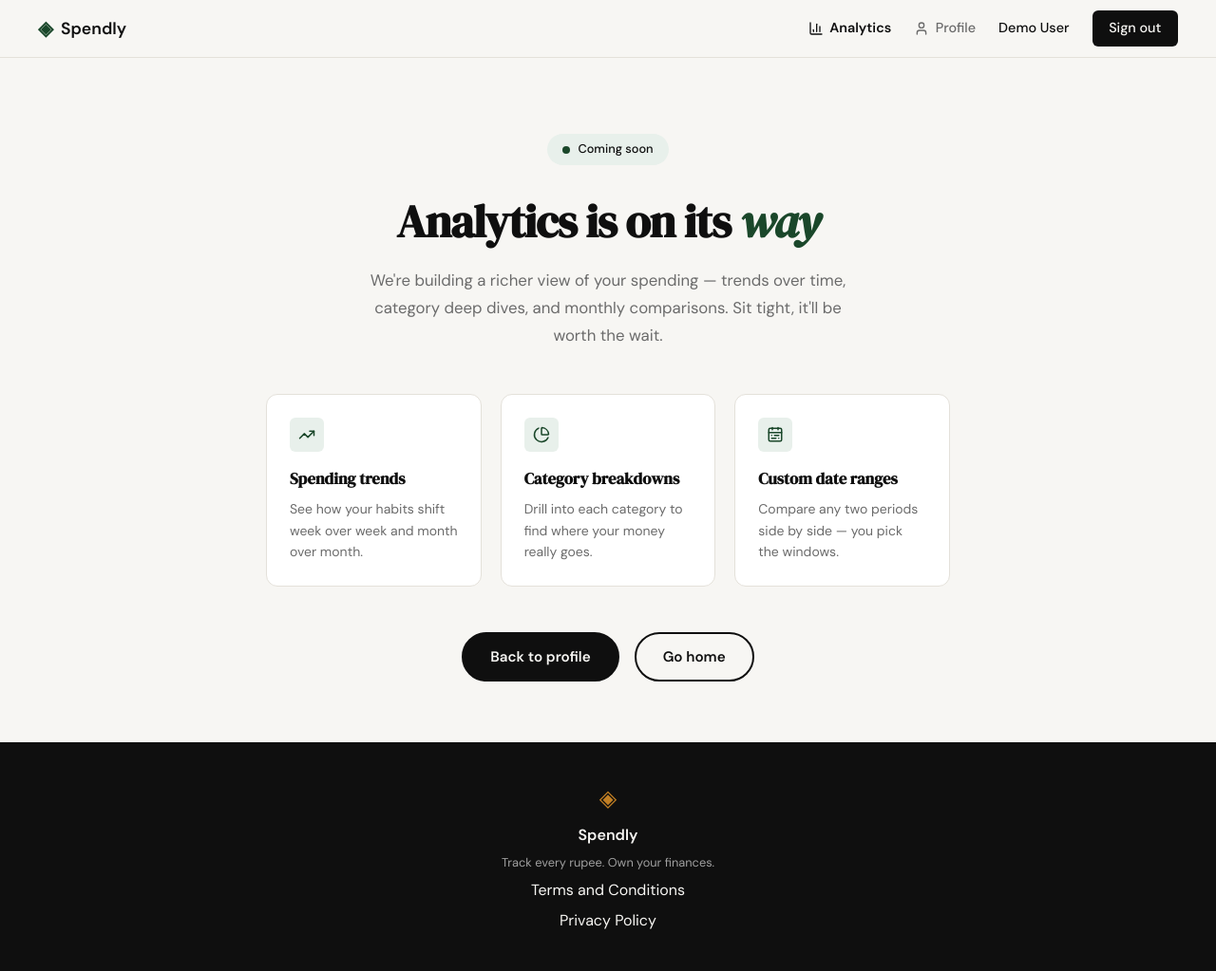
After one commit to pulkit-1110/spendly, a Flask app: page /analytics in a window 1280 px wide. The commit adds this page. Shown: the whole page at 95% size. Run offline with Flask 3, Linux system fonts and the light colour scheme; a user stored in the database is signed in.

Commit message:
add analytics page

```diff
--- a/app.py
+++ b/app.py
@@ -195,6 +195,14 @@ def profile():
     )
 
 
+@app.route("/analytics")
+def analytics():
+    if not session.get("user_id"):
+        flash("Please log in to view analytics.")
+        return redirect(url_for("login"))
+    return render_template("analytics.html")
+
+
 @app.route("/expenses/add")
 def add_expense():
     return "Add expense — coming in Step 7"
--- a/static/css/style.css
+++ b/static/css/style.css
@@ -925,6 +925,13 @@ a { color: inherit; text-decoration: none; }
 .profile-cta svg,
 .profile-cta i[data-lucide] { width: 16px; height: 16px; }
 
+.nav-link-icon { display: inline-flex; align-items: center; gap: 0.4rem; }
+
+.nav-link-icon svg,
+.nav-link-icon i[data-lucide] { width: 16px; height: 16px; }
+
+.nav-links a.is-active { color: var(--ink); font-weight: 600; }
+
 .nav-link-profile { display: inline-flex; align-items: center; gap: 0.4rem; }
 
 .nav-link-profile svg,
@@ -1019,6 +1026,118 @@ a { color: inherit; text-decoration: none; }
     }
 }
 
+/* ------------------------------------------------------------------ */
+/* Coming Soon — Analytics                                             */
+/* ------------------------------------------------------------------ */
+
+.coming-soon {
+    padding: 5rem 2rem 4rem;
+    display: flex;
+    justify-content: center;
+}
+
+.coming-soon-inner {
+    max-width: 720px;
+    width: 100%;
+    text-align: center;
+}
+
+.coming-soon-badge {
+    display: inline-flex;
+    align-items: center;
+    gap: 0.5rem;
+    background: var(--accent-light);
+    color: var(--ink);
+    font-size: 0.8rem;
+    font-weight: 500;
+    padding: 0.4rem 1rem;
+    border-radius: 999px;
+    margin-bottom: 2rem;
+}
+
+.coming-soon-title {
+    font-family: var(--font-display);
+    font-size: clamp(2.25rem, 4.5vw, 3rem);
+    line-height: 1.15;
+    letter-spacing: -0.02em;
+    color: var(--ink);
+    margin-bottom: 1.25rem;
+}
+
+.coming-soon-title em {
+    font-style: italic;
+    color: var(--accent);
+}
+
+.coming-soon-subtitle {
+    font-size: 1.05rem;
+    color: var(--ink-muted);
+    line-height: 1.7;
+    max-width: 520px;
+    margin: 0 auto 3rem;
+}
+
+.coming-soon-features {
+    display: grid;
+    grid-template-columns: repeat(3, 1fr);
+    gap: 1.25rem;
+    margin-bottom: 3rem;
+    text-align: left;
+}
+
+.coming-soon-feature {
+    background: var(--paper-card);
+    border: 1px solid var(--border);
+    border-radius: var(--radius-md);
+    padding: 1.5rem;
+}
+
+.coming-soon-feature-icon {
+    width: 36px;
+    height: 36px;
+    border-radius: var(--radius-sm);
+    background: var(--accent-light);
+    color: var(--accent);
+    display: flex;
+    align-items: center;
+    justify-content: center;
+    margin-bottom: 1rem;
+}
+
+.coming-soon-feature-icon svg,
+.coming-soon-feature-icon i[data-lucide] {
+    width: 18px;
+    height: 18px;
+}
+
+.coming-soon-feature-title {
+    font-family: var(--font-display);
+    font-size: 1.05rem;
+    color: var(--ink);
+    margin-bottom: 0.4rem;
+}
+
+.coming-soon-feature-body {
+    font-size: 0.875rem;
+    color: var(--ink-muted);
+    line-height: 1.6;
+}
+
+.coming-soon-actions {
+    display: flex;
+    gap: 1rem;
+    justify-content: center;
+    align-items: center;
+    flex-wrap: wrap;
+}
+
+@media (max-width: 720px) {
+    .coming-soon { padding: 3rem 1rem 2.5rem; }
+    .coming-soon-features { grid-template-columns: 1fr; }
+    .coming-soon-actions { flex-direction: column; }
+    .coming-soon-actions a { width: 100%; text-align: center; }
+}
+
 /* Profile — spending by category */
 .profile-cat-list {
     display: flex;
--- /dev/null
+++ b/templates/analytics.html
@@ -0,0 +1,65 @@
+{% extends "base.html" %}
+
+{% block title %}Analytics — Spendly{% endblock %}
+
+{% block content %}
+<section class="coming-soon">
+    <div class="coming-soon-inner">
+        <span class="coming-soon-badge">
+            <span class="badge-dot"></span>
+            Coming soon
+        </span>
+
+        <h1 class="coming-soon-title">
+            Analytics is on its <em>way</em>
+        </h1>
+
+        <p class="coming-soon-subtitle">
+            We're building a richer view of your spending — trends over time,
+            category deep dives, and monthly comparisons. Sit tight, it'll be
+            worth the wait.
+        </p>
+
+        <div class="coming-soon-features">
+            <div class="coming-soon-feature">
+                <div class="coming-soon-feature-icon">
+                    <i data-lucide="trending-up"></i>
+                </div>
+                <h3 class="coming-soon-feature-title">Spending trends</h3>
+                <p class="coming-soon-feature-body">
+                    See how your habits shift week over week and month over month.
+                </p>
+            </div>
+
+            <div class="coming-soon-feature">
+                <div class="coming-soon-feature-icon">
+                    <i data-lucide="pie-chart"></i>
+                </div>
+                <h3 class="coming-soon-feature-title">Category breakdowns</h3>
+                <p class="coming-soon-feature-body">
+                    Drill into each category to find where your money really goes.
+                </p>
+            </div>
+
+            <div class="coming-soon-feature">
+                <div class="coming-soon-feature-icon">
+                    <i data-lucide="calendar-range"></i>
+                </div>
+                <h3 class="coming-soon-feature-title">Custom date ranges</h3>
+                <p class="coming-soon-feature-body">
+                    Compare any two periods side by side — you pick the windows.
+                </p>
+            </div>
+        </div>
+
+        <div class="coming-soon-actions">
+            <a href="{{ url_for('profile') }}" class="btn-dark">
+                Back to profile
+            </a>
+            <a href="{{ url_for('landing') }}" class="btn-outline">
+                Go home
+            </a>
+        </div>
+    </div>
+</section>
+{% endblock %}
--- a/templates/base.html
+++ b/templates/base.html
@@ -20,7 +20,10 @@
             </a>
             <div class="nav-links">
                 {% if session.get('user_id') %}
-                    <a href="{{ url_for('profile') }}" class="nav-link-profile">
+                    <a href="{{ url_for('analytics') }}" class="nav-link-icon{% if request.endpoint == 'analytics' %} is-active{% endif %}">
+                        <i data-lucide="bar-chart-3"></i>Analytics
+                    </a>
+                    <a href="{{ url_for('profile') }}" class="nav-link-icon nav-link-profile{% if request.endpoint == 'profile' %} is-active{% endif %}">
                         <i data-lucide="user"></i>Profile
                     </a>
                     <span class="nav-user">{{ session['user_name'] }}</span>
```
Also changed, not shown: spendly.db.
